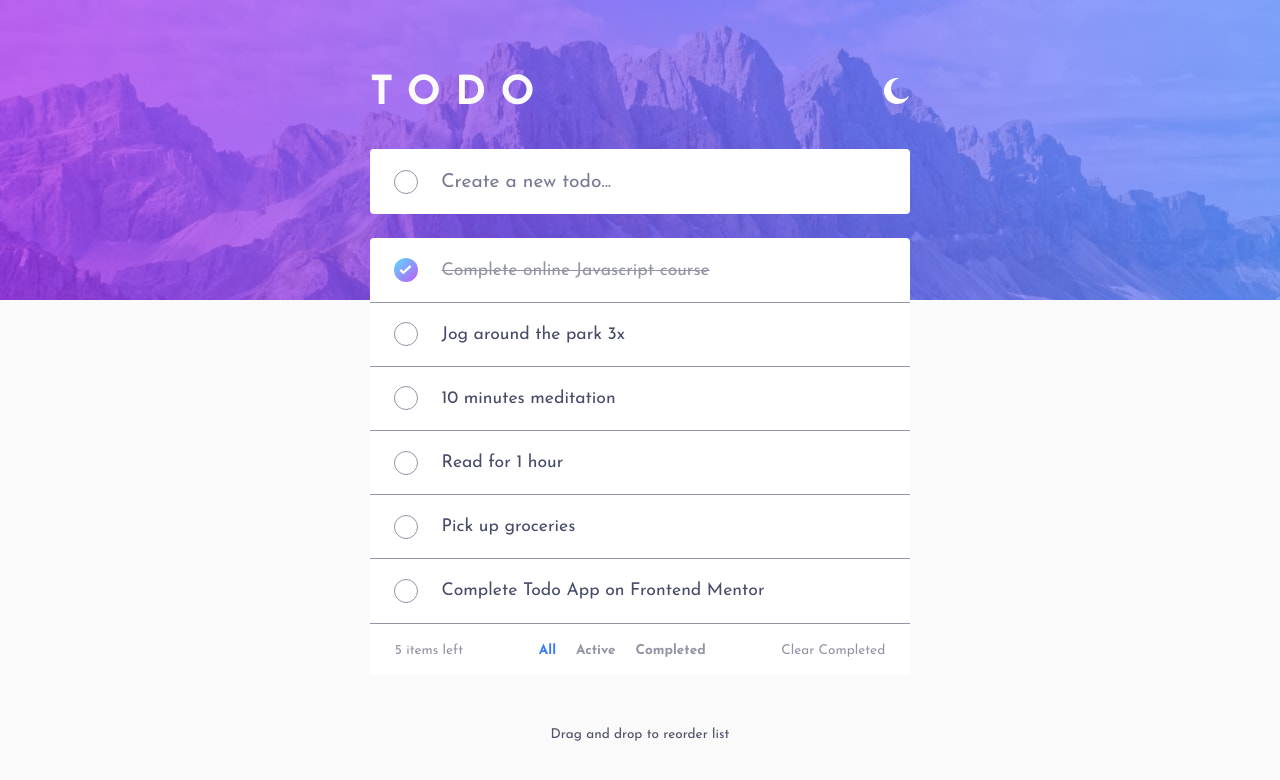
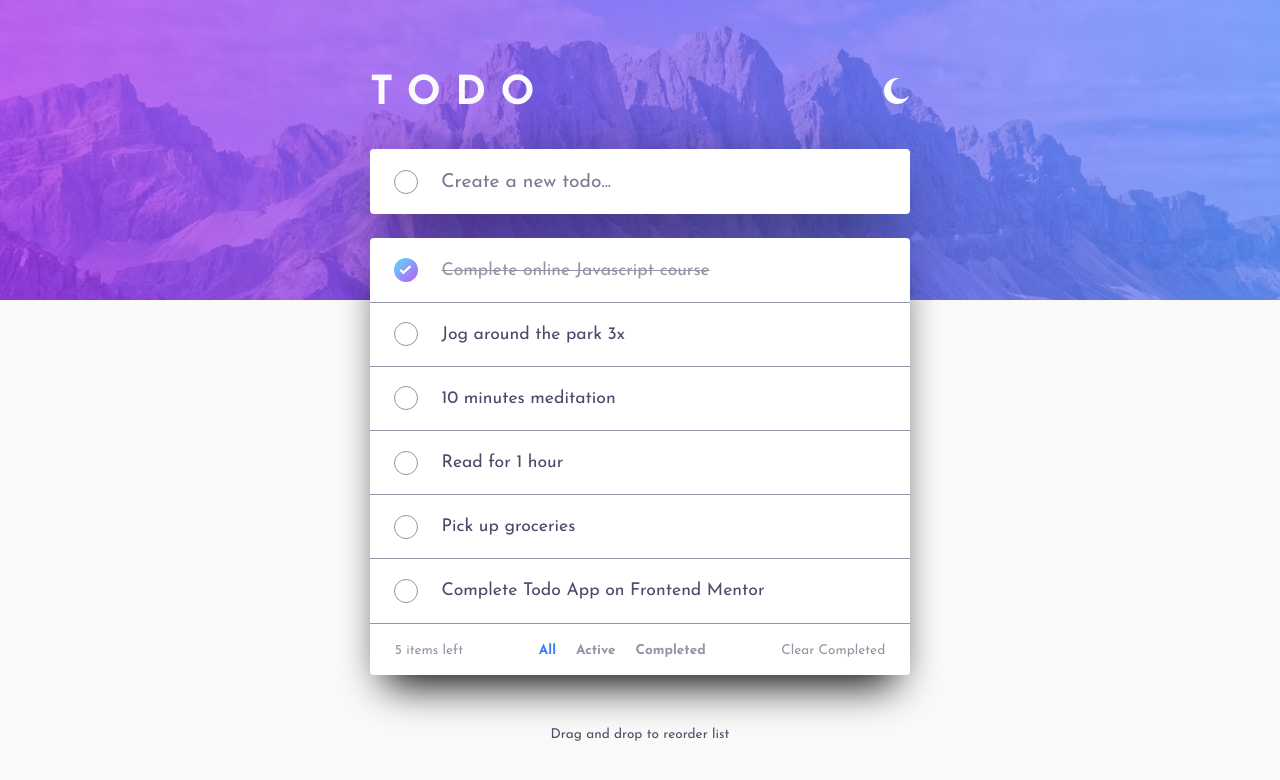
Before and after one commit to erelropeta/fem-todo-app-main, a React (Vite) app: page / in a window 1280 px wide. Shown: the top 780 px of the page. Built offline with nearby package versions, Linux system fonts and the light colour scheme.

Commit message:
style: add shadow to the form and list

```diff
--- a/src/components/newtodoform.css
+++ b/src/components/newtodoform.css
@@ -8,6 +8,7 @@
   background-color: var(--clr-dt-dark-blue-400);
   border-radius: 0.25rem;
   padding: 0.83rem 1.25rem;
+  box-shadow: 0 1.5rem 70px -15px var(--clr-dt-dark-blue-500);
 }
 
 .newtodo__label::before {
--- a/src/components/todolist.css
+++ b/src/components/todolist.css
@@ -2,6 +2,7 @@
   background-color: var(--clr-dt-dark-blue-400);
   border-radius: 0.25rem;
   margin-bottom: 1rem;
+  box-shadow: 0 1.5rem 40px -15px #000;
 }
 
 .todo__list {
```
